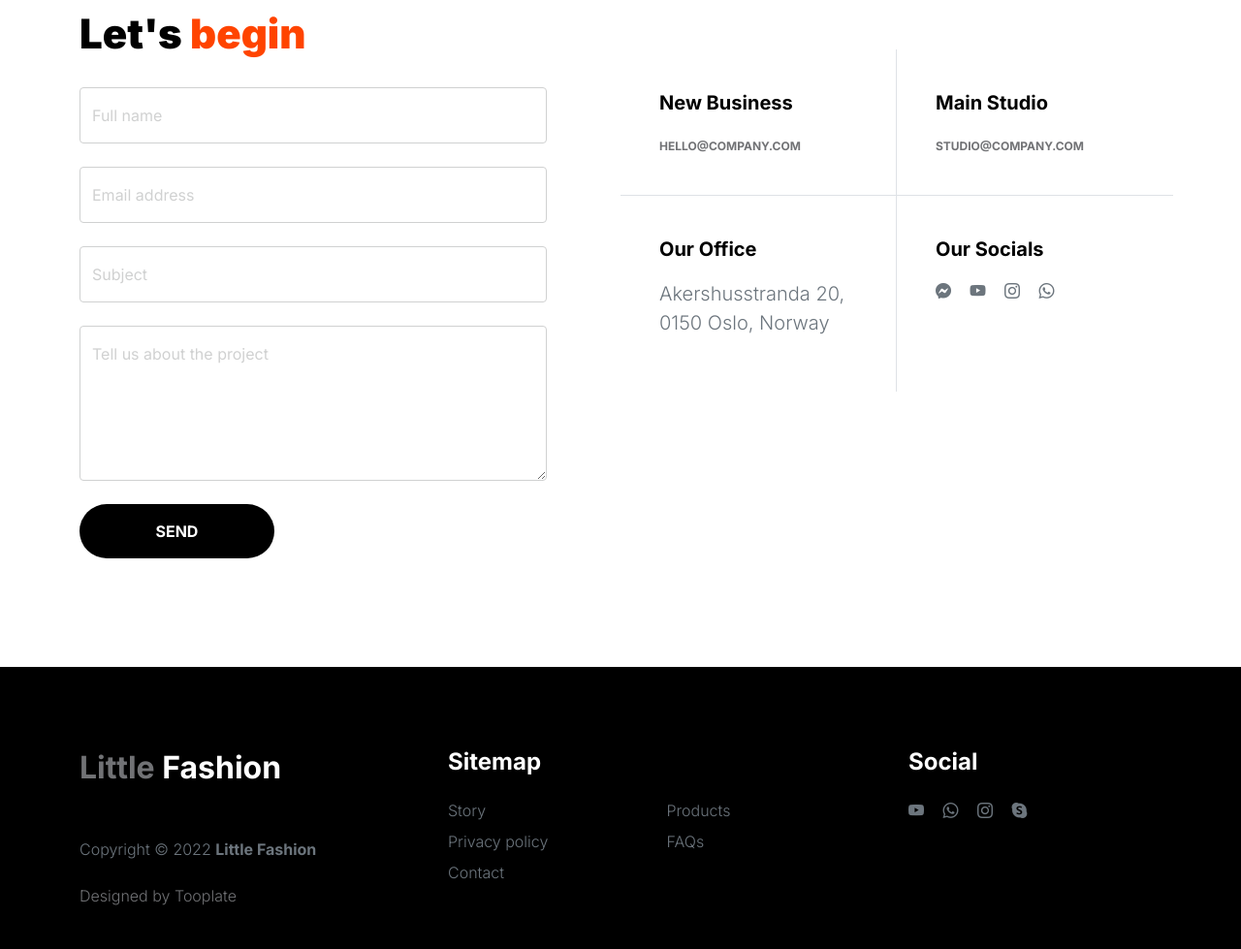
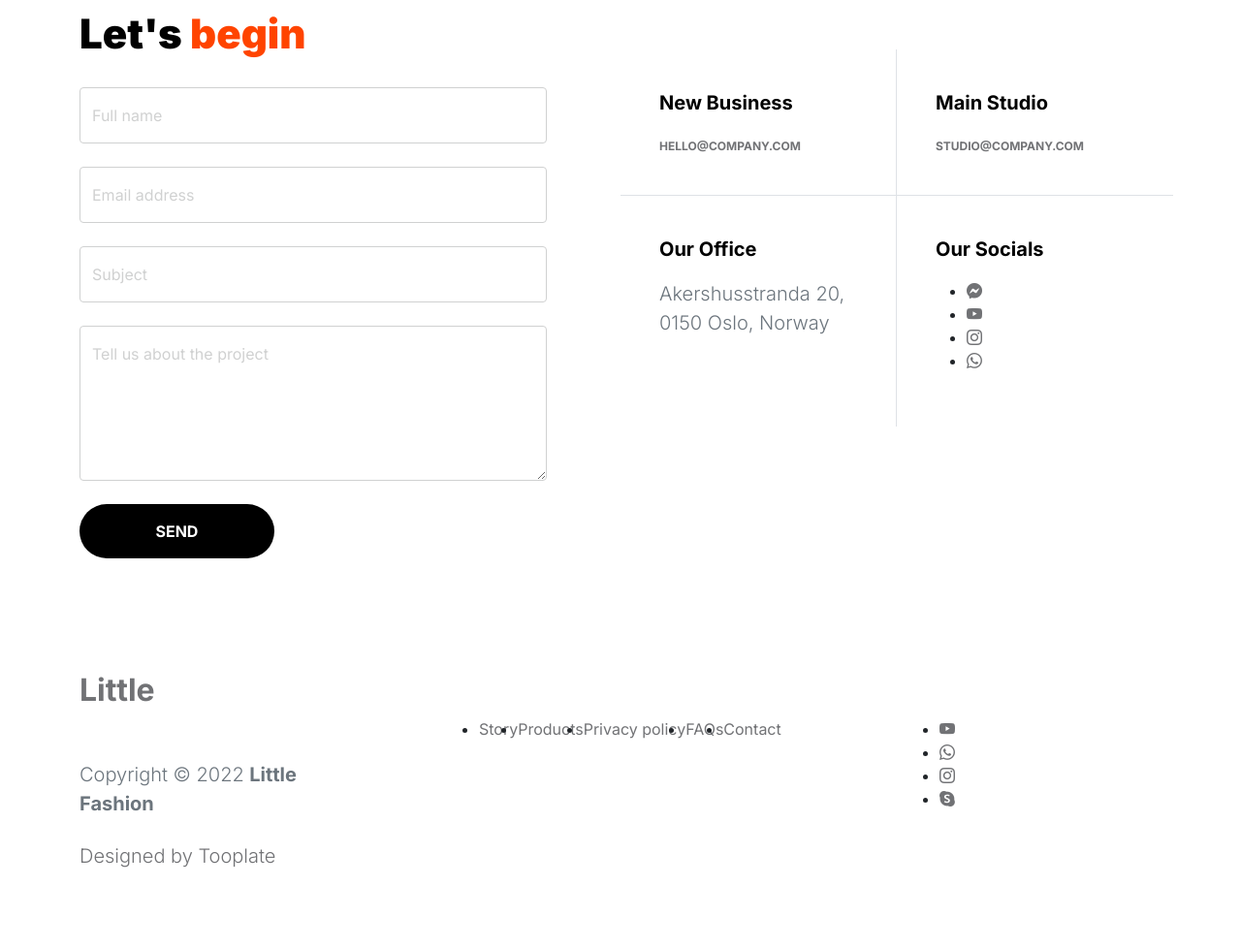
Before and after one commit to alokswain/powerbi_html_template, a plain HTML site: page contact.html in a window 1280 px wide. Shown: the part 677-1656 px from the top of the page at 97% size. After the commit the page ends 1615 px from the top, so only its background shows below. Drawn offline with Linux system fonts and the light colour scheme.

Commit message:
trim css

```diff
--- a/css/tooplate-little-fashion.css
+++ b/css/tooplate-little-fashion.css
@@ -798,74 +798,6 @@ button:focus:not(:focus-visible) {
 }
 
 /*---------------------------------------
-  SITE FOOTER
------------------------------------------*/
-.site-footer {
-  background: var(--dark-color);
-  padding-top: 5rem;
-  padding-bottom: 5rem;
-}
-
-.footer-menu {
-  margin: 0;
-  padding: 0;
-}
-
-.footer-menu-item {
-  display: block;
-  width: 50%;
-}
-
-.footer-menu-link {
-  color: #6c757d;
-  font-weight: var(--font-weight-light);
-  display: inline-block;
-  vertical-align: top;
-  margin-top: 4px;
-  margin-bottom: 4px;
-}
-
-.site-footer .social-icon-link {
-  margin-top: 4px;
-}
-
-.site-footer .social-icon-link:hover,
-.footer-menu-link:hover {
-  color: var(--white-color);
-}
-
-.copyright-text {
-  font-size: var(--copyright-text-font-size);
-}
-
-/*---------------------------------------
-  SOCIAL ICON
------------------------------------------*/
-.social-icon {
-  margin: 0;
-  padding: 0;
-}
-
-.social-icon li {
-  list-style: none;
-  display: inline-block;
-  vertical-align: top;
-}
-
-.social-icon-link {
-  color: #6c757d;
-  font-size: 1rem;
-  display: inline-block;
-  vertical-align: top;
-  margin-bottom: 4px;
-  margin-right: 15px;
-}
-
-.social-icon-link:hover {
-  color: var(--primary-color);
-}
-
-/*---------------------------------------
   RESPONSIVE STYLES
 -----------------------------------------*/
 @media screen and (max-width: 1200px) {
```
